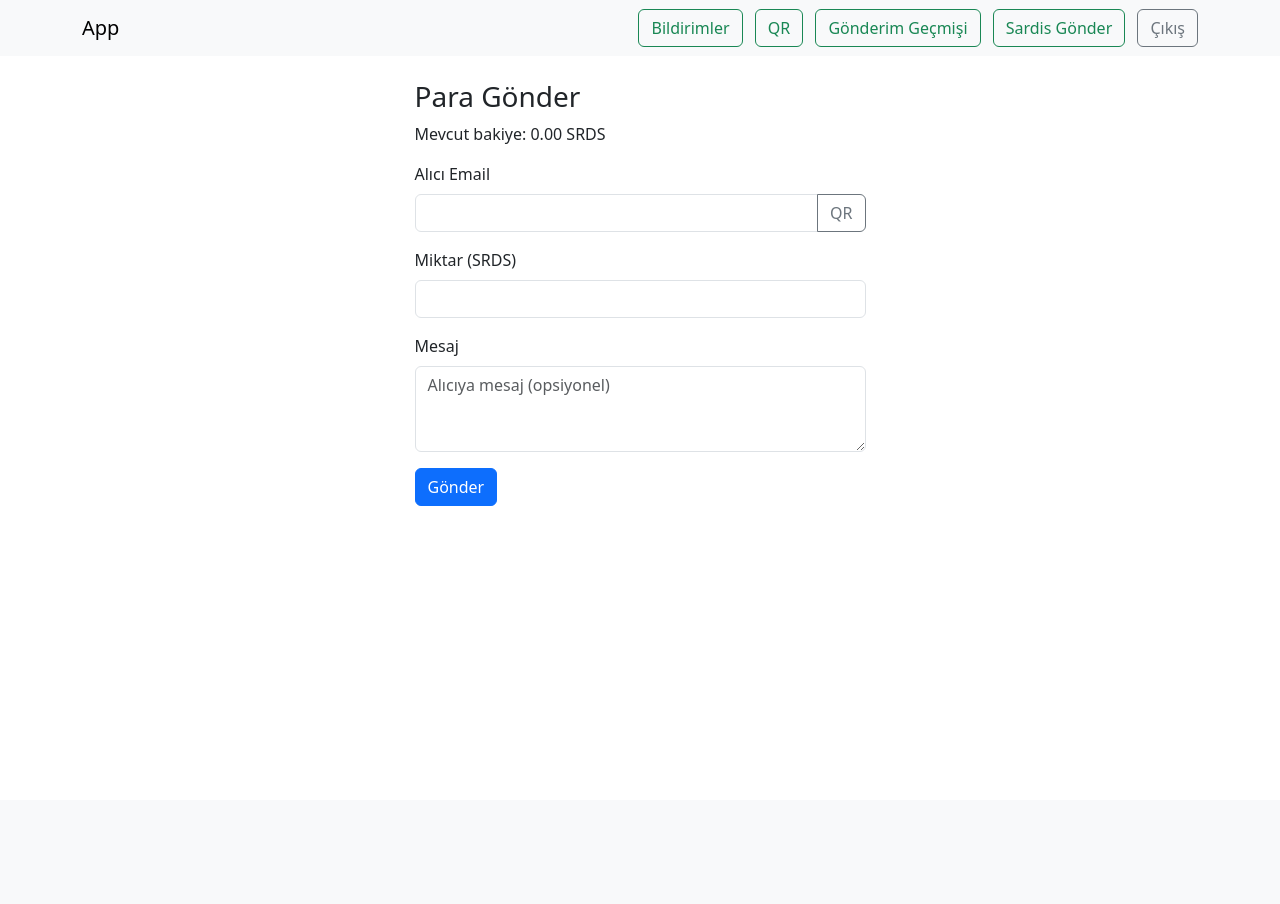
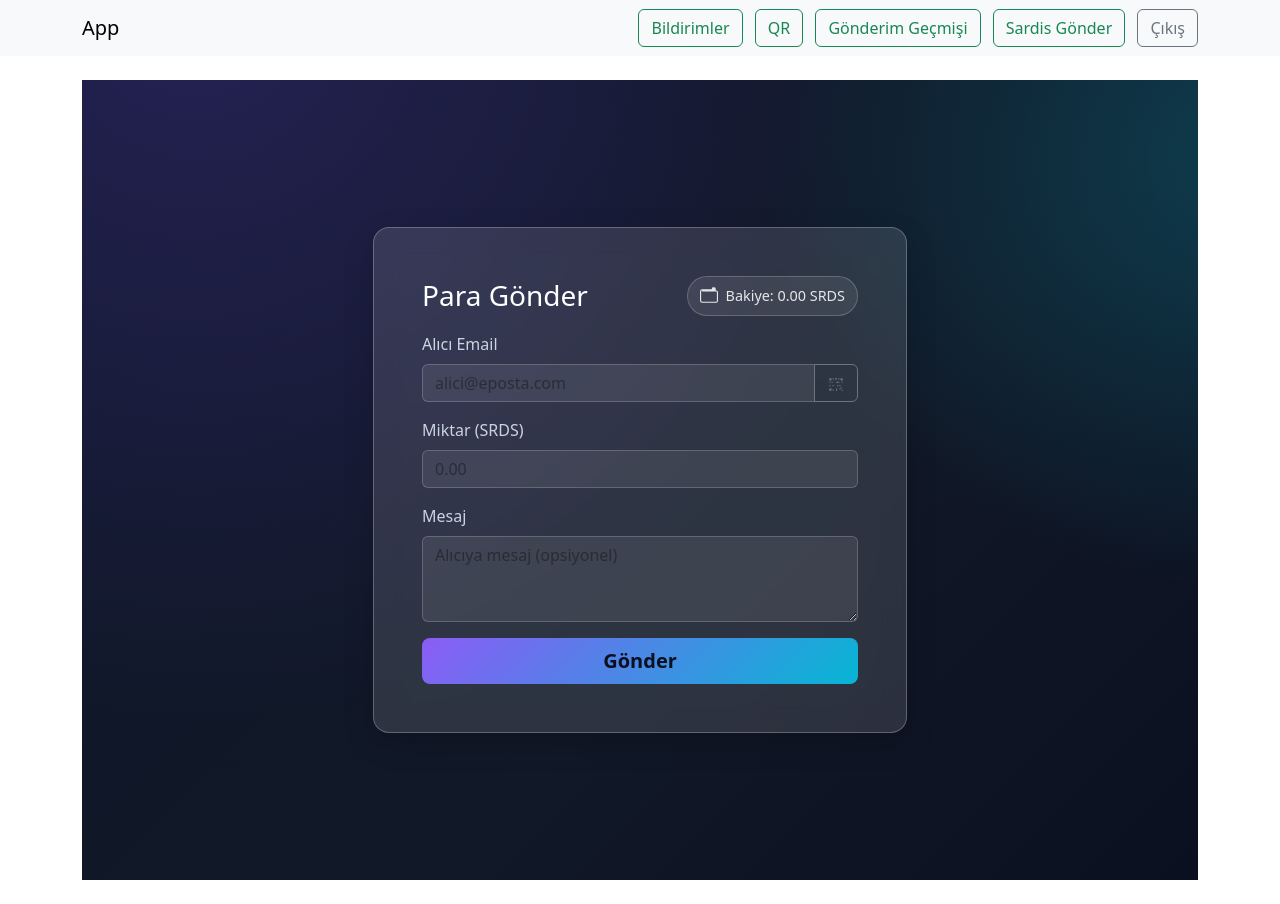
Before and after one commit to ardagencer1206/wallet, a Flask app: page /transfer in a window 1280 px wide. Before the commit the page ends 506 px from the top, so only its background shows below. Run offline with Flask 3, Linux system fonts and the light colour scheme; the visitor is signed in with stand-in values (Sample User, id 1).

Commit message:
Update transfer.html

```diff
--- a/templates/transfer.html
+++ b/templates/transfer.html
@@ -1,23 +1,75 @@
 {% extends "base.html" %}
 {% block content %}
+
+<style>
+  /* Glassmorphism */
+  .glass {
+    background: rgba(255, 255, 255, 0.12);
+    border: 1px solid rgba(255, 255, 255, 0.25);
+    backdrop-filter: blur(14px);
+    -webkit-backdrop-filter: blur(14px);
+    box-shadow: 0 10px 30px rgba(0,0,0,0.18);
+    border-radius: 1rem;
+  }
+  .auth-bg {
+    background: radial-gradient(1200px 1200px at 10% -10%, #7c4dff33, transparent 60%),
+                radial-gradient(1000px 800px at 110% 10%, #00e5ff33, transparent 55%),
+                linear-gradient(135deg, #0f172a, #111827 60%, #0b1020);
+  }
+  .form-control {
+    background-color: rgba(255,255,255,0.08);
+    border-color: rgba(255,255,255,0.25);
+    color: #e5e7eb;
+  }
+  .form-control:focus {
+    background-color: rgba(255,255,255,0.12);
+    border-color: #8b5cf6;
+    color: #fff;
+    box-shadow: 0 0 0 .25rem rgba(139,92,246,.25);
+  }
+  label { color: #cbd5e1; }
+  .btn-gradient {
+    background: linear-gradient(135deg, #8b5cf6, #06b6d4);
+    border: 0; color: #0b1020; font-weight: 600;
+  }
+  .btn-gradient:hover { opacity: .95; }
+  .stat-pill {
+    display: inline-flex; align-items: center; gap:.5rem;
+    padding:.5rem .75rem; border-radius: 999px;
+    background: rgba(255,255,255,.08); color:#e5e7eb; font-size:.9rem;
+    border:1px solid rgba(255,255,255,.2);
+  }
+</style>
+
+<div class="auth-bg min-vh-100 d-flex align-items-center py-5">
+  <div class="container">
     <div class="row justify-content-center">
-  <div class="col-md-5">
-    <h3>Para Gönder</h3>
-    <p>Mevcut bakiye: {{ "%.2f"|format(current_user.balance) }} SRDS</p>
-    <form method="post" novalidate>
+      <div class="col-sm-11 col-md-9 col-lg-6">
+        <div class="glass p-4 p-md-5">
+          <div class="d-flex justify-content-between align-items-center mb-3">
+            <h3 class="text-white m-0">Para Gönder</h3>
+            <span class="stat-pill">
+              <svg xmlns="http://www.w3.org/2000/svg" width="18" height="18" fill="currentColor" class="bi bi-wallet2" viewBox="0 0 16 16"><path d="M12.136.326A1.5 1.5 0 0 1 14 1.789V3h.5A1.5 1.5 0 0 1 16 4.5v8A1.5 1.5 0 0 1 14.5 14H2A2 2 0 0 1 0 12V4a2 2 0 0 1 2-2h8.5a1.5 1.5 0 0 1 1.636-1.674ZM2 3a1 1 0 0 0-1 1v8c0 .552.448 1 1 1h12.5a.5.5 0 0 0 .5-.5v-8A.5.5 0 0 0 14.5 4H2Z"/></svg>
+              Bakiye: {{ "%.2f"|format(current_user.balance) }} SRDS
+            </span>
+          </div>
+
+          <form method="post" novalidate class="mt-3">
             {{ form.hidden_tag() }}
 
             <div class="mb-3">
               {{ form.to_email.label(class="form-label") }}
               <div class="input-group">
-          {{ form.to_email(class="form-control", id="to_email") }}
-          <button type="button" class="btn btn-outline-secondary" id="scanBtn">QR</button>
+                {{ form.to_email(class="form-control", id="to_email", placeholder="alici@eposta.com") }}
+                <button type="button" class="btn btn-outline-secondary" id="scanBtn" title="QR Tara">
+                  <svg xmlns="http://www.w3.org/2000/svg" width="18" height="18" fill="currentColor" class="bi bi-qr-code-scan" viewBox="0 0 16 16"><path d="M2 2h2v2H2V2Zm0 3h1v1H2V5Zm2 0h1v1H4V5Zm1-3h1v1H5V2Zm3 0h1v1H8V2Zm1 3h1v1H9V5Zm-1 0h1v1H8V5ZM7 2h1v1H7V2ZM2 8h1v1H2V8Zm3 0h1v1H5V8Zm-3 3h2v2H2v-2Zm3 2v-1h1v1H5Zm3 0v-1h1v1H8Zm6-11h-2v2h2V2Zm-3 0h-1v1h1V2Zm3 3h-1v1h1V5Zm-3 0h-1v1h1V5ZM2 12h1v1H2v-1Zm9-4h1v1h-1V8Zm1 2h1v1h-1v-1Zm-1 1h1v1h-1v-1Zm2 1h1v1h-1v-1Zm-4-4h1v1h-1V8Zm-1 3h1v1h-1v-1Z"/></svg>
+                </button>
               </div>
             </div>
 
             <div class="mb-3">
               {{ form.amount.label(class="form-label") }}
-        {{ form.amount(class="form-control") }}
+              {{ form.amount(class="form-control", placeholder="0.00") }}
             </div>
 
             <div class="mb-3">
@@ -25,21 +77,26 @@
               {{ form.message(class="form-control", rows="3", placeholder="Alıcıya mesaj (opsiyonel)") }}
             </div>
 
-      {{ form.submit(class="btn btn-primary") }}
+            <div class="d-grid">
+              {{ form.submit(class="btn btn-gradient btn-lg") }}
+            </div>
           </form>
+        </div>
+      </div>
+    </div>
   </div>
 </div>
 
 <!-- QR Modal -->
 <div class="modal fade" id="qrModal" tabindex="-1" aria-hidden="true">
   <div class="modal-dialog modal-dialog-centered">
-    <div class="modal-content">
+    <div class="modal-content glass">
       <div class="modal-header">
-        <h5 class="modal-title">QR Tara</h5>
+        <h5 class="modal-title text-white">QR Tara</h5>
         <button type="button" class="btn-close" data-bs-dismiss="modal" aria-label="Kapat"></button>
       </div>
       <div class="modal-body">
-        <div id="qr-reader" style="width:100%;"></div>
+        <div id="qr-reader" style="width:100%; min-height:260px;"></div>
         <small class="text-muted">Kameraya erişime izin verin.</small>
       </div>
     </div>
@@ -85,23 +142,23 @@
     };
 
     try {
-      // 1) Tüm tarayıcılarda arka kamerayı tercih etmek için facingMode dene
+      // 1) Arka kamerayı facingMode ile zorla
       await html5Qrcode.start({ facingMode: { exact: "environment" } }, opts, onSuccess);
       scanning = true;
       return;
     } catch (_) {
-      // facingMode desteklenmiyorsa fallback yap
+      // facingMode desteklenmiyorsa devam et
     }
 
     try {
-      // 2) Cihaz listesinden seç
+      // 2) Cihaz listesinden en mantıklı kamerayı seç
       const cams = await Html5Qrcode.getCameras();
       if (!cams || cams.length === 0) throw new Error("No camera");
       const camId = pickBackCamera(cams);
       await html5Qrcode.start(camId, opts, onSuccess);
       scanning = true;
     } catch (e) {
-      // 3) Son çare: herhangi bir constraint ile dene (ön/arka fark etmez)
+      // 3) Son çare: ön kamera da olur
       try {
         await html5Qrcode.start({ facingMode: "user" }, opts, onSuccess);
         scanning = true;
```
Lines whose indentation alone changed are shown as unchanged.
